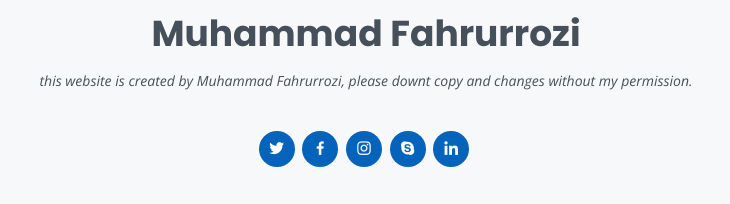
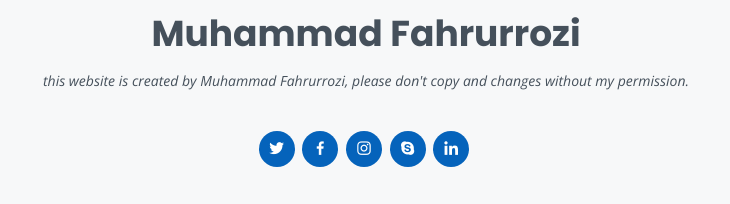
Before and after one commit to ForjiGM87/WEB-SMPN6, a plain HTML site: page index.html in a window 1280 px wide. Shown: the part 6454-6658 px from the top of the page, 274-1004 px from the left. Drawn offline with nearby package versions, Linux system fonts and the light colour scheme; files whose address does not match are found by name.

Commit message:
Update index.html

```diff
--- a/index.html
+++ b/index.html
@@ -645,7 +645,7 @@
   <footer id="footer">
     <div class="container">
       <h3>Muhammad Fahrurrozi</h3>
-      <p>this website is created by Muhammad Fahrurrozi, please downt copy and changes without my permission.</p>
+      <p>this website is created by Muhammad Fahrurrozi, please don't copy and changes without my permission.</p>
       <div class="social-links">
         <a href="#" class="twitter"><i class="bx bxl-twitter"></i></a>
         <a href="#" class="facebook"><i class="bx bxl-facebook"></i></a>
```
